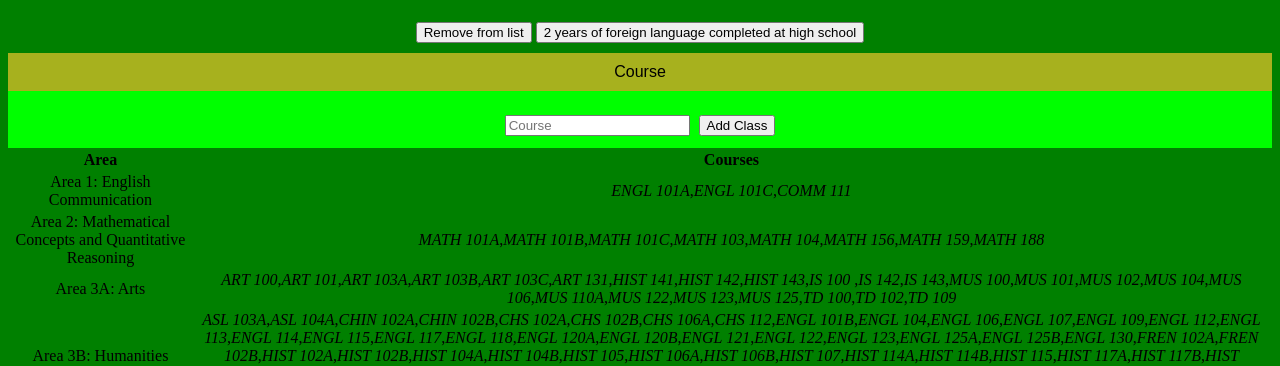
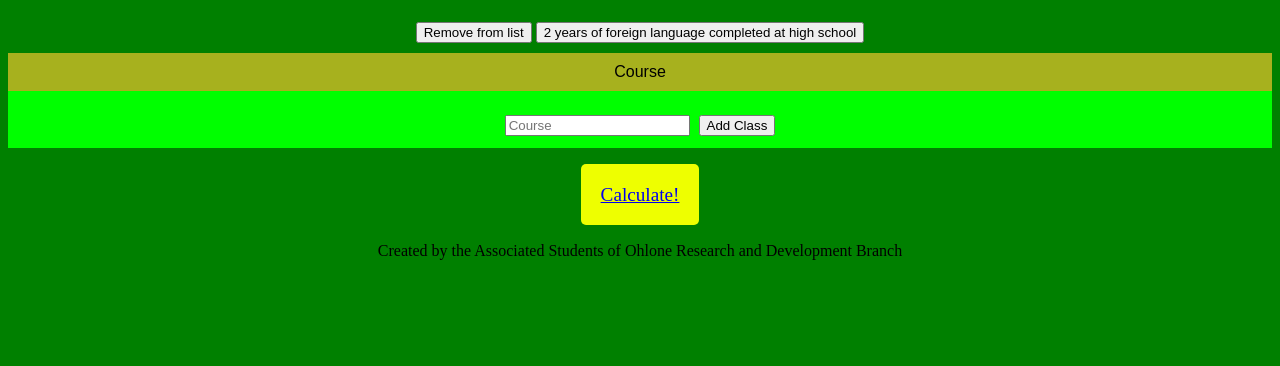
Before and after one commit to rahulsudhu/ASOC_IGETC_Calculator, a website: page views/index.html in a window 1280 px wide. Shown: the part 426-792 px from the top of the page. Drawn offline with Linux system fonts and the light colour scheme.

Commit message:
cleanup heroku

```diff
--- a/views/index.html
+++ b/views/index.html
@@ -63,10 +63,10 @@
             </form>
         </div>
     </div>
-    <table id = "coursetable">
+    <!--table id = "coursetable">
         <th> Area </th>
         <th> Courses </th>
-    </table>
+    </table-->
 
     <br>
     <br>
```
